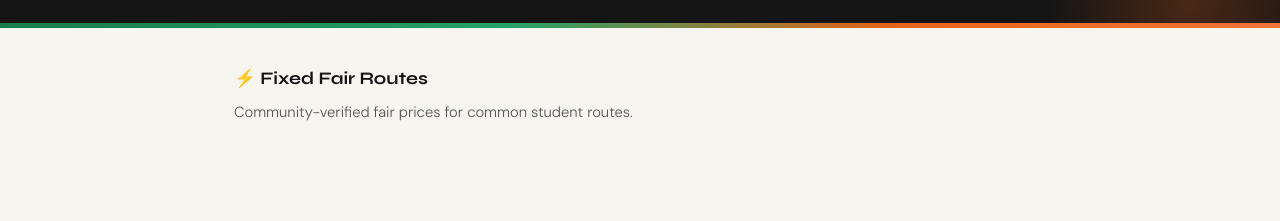
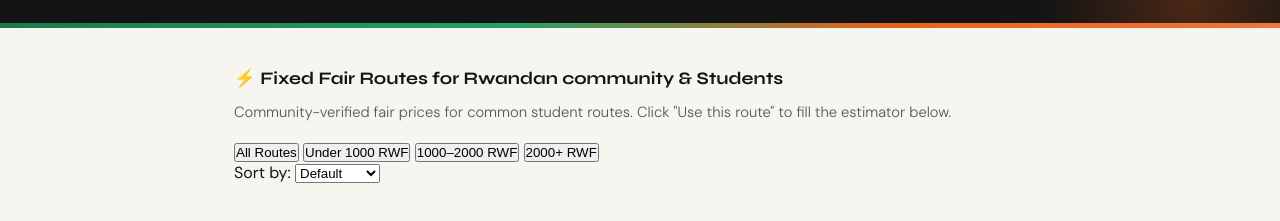
Before and after one commit to uhuguette/MotoFare_KIGALI, a plain HTML site: page index.html in a window 1280 px wide. Shown: the part 87-308 px from the top of the page. Drawn offline with Linux system fonts and the light colour scheme.

Commit message:
Add filter bar and sort controls to routes section

```diff
--- a/index.html
+++ b/index.html
@@ -30,8 +30,25 @@
 
     <!-- Quick Routes Section -->
     <section class="section" id="quick-routes">
-      <div class="section-label">⚡ Fixed Fair Routes</div>
-      <p class="section-desc">Community-verified fair prices for common student routes.</p>
+      <div class="section-label">⚡ Fixed Fair Routes for Rwandan community &amp; Students</div>
+      <p class="section-desc">Community-verified fair prices for common student routes. Click "Use this route" to fill the estimator below.</p>
+
+      <div class="filter-bar">
+        <button class="filter-btn active" data-filter="all">All Routes</button>
+        <button class="filter-btn" data-filter="cheap">Under 1000 RWF</button>
+        <button class="filter-btn" data-filter="medium">1000–2000 RWF</button>
+        <button class="filter-btn" data-filter="far">2000+ RWF</button>
+        <div class="sort-group">
+          <label>Sort by:</label>
+          <select id="sortSelect">
+            <option value="default">Default</option>
+            <option value="price-asc">Price ↑</option>
+            <option value="price-desc">Price ↓</option>
+            <option value="distance-asc">Distance ↑</option>
+          </select>
+        </div>
+      </div>
+
       <div class="routes-grid" id="routesGrid">
         <!-- Populated by JS -->
       </div>
```
